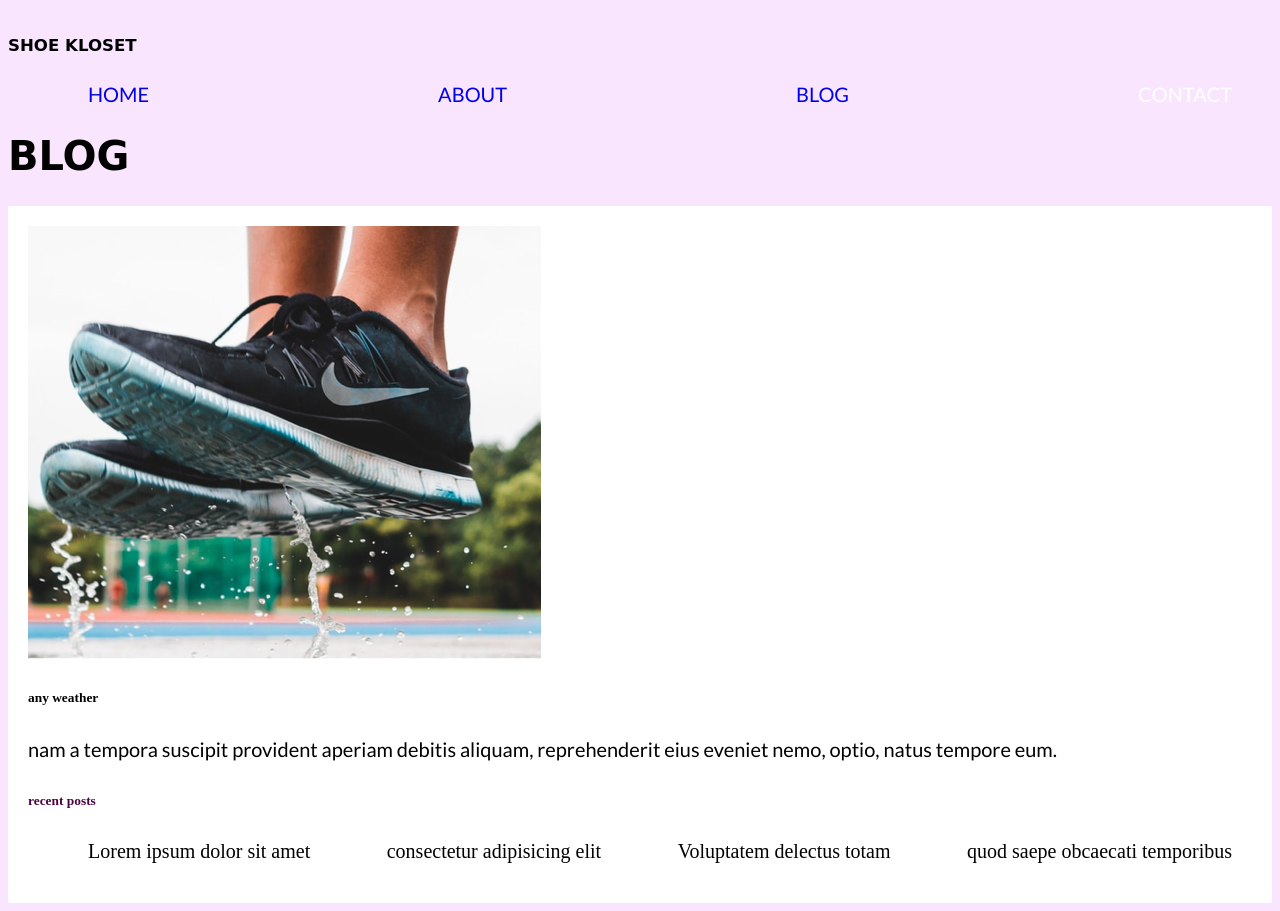
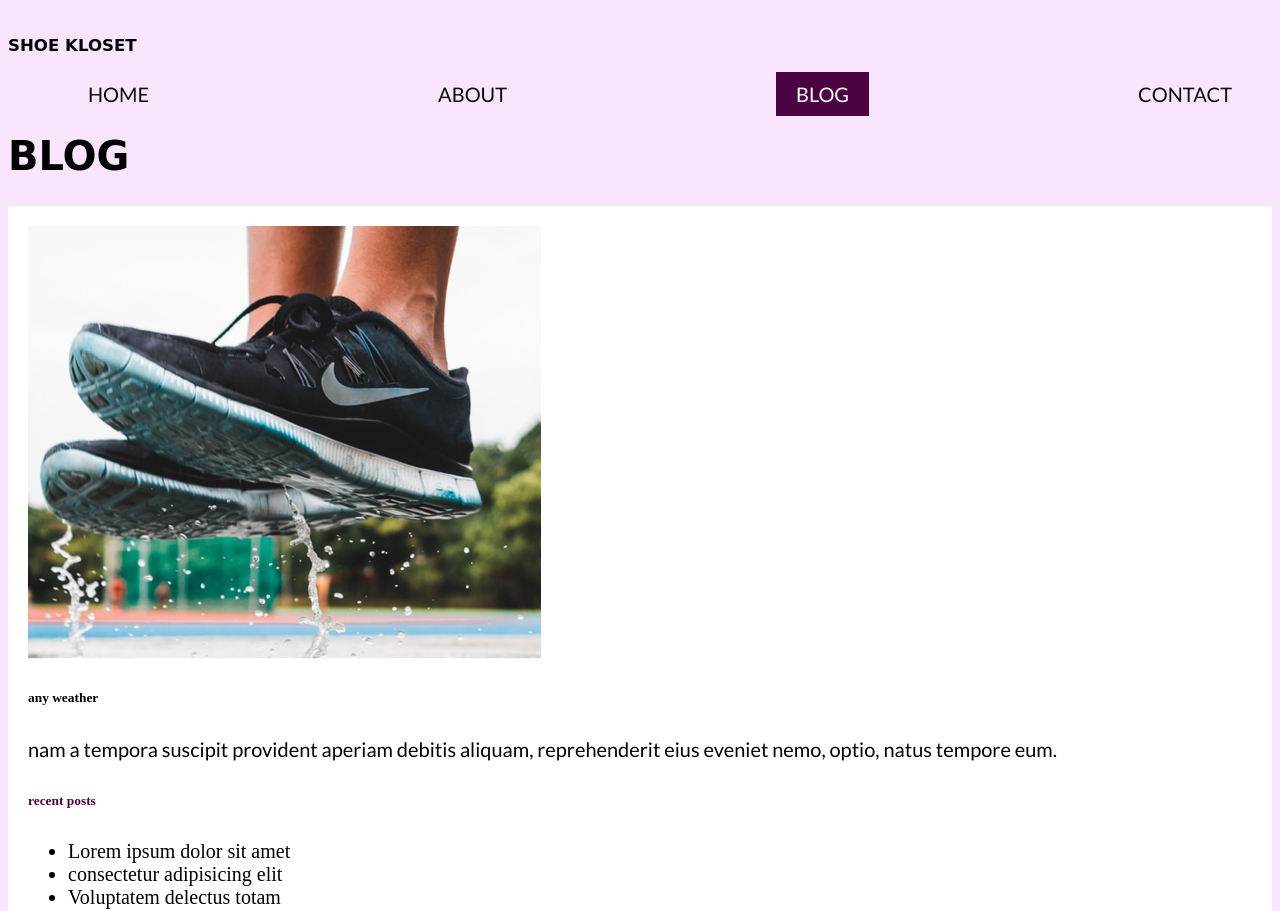
Before and after one commit to heathergh/Heather-Hamilton-project-two, a plain HTML site: page blog.html in a window 1280 px wide. Shown: the top 911 px of the page. Drawn offline with Linux system fonts and the light colour scheme; a web font is replaced by a local one.

Commit message:
Changed class names on header nav links; added color black class; made li styling more specific to nav so image gallery on homepage is not in 3 col grid

```diff
--- a/blog.html
+++ b/blog.html
@@ -15,10 +15,10 @@
             <h5>Shoe Kloset</h5>
             <nav>
                 <ul>
-                    <li><a href="/index.html">Home</a></li>
-                    <li><a href="#">About</a></li>
-                    <li><a href="Blog">Blog</a></li>
-                    <li><a href="/contact.html" class="header__anchor-current header__anchor-color-white">Contact</a>
+                    <li><a href="/index.html" class="header__anchor-color-black">Home</a></li>
+                    <li><a href="#" class="header__anchor-color-black">About</a></li>
+                    <li><a href="/blog" class="header__anchor-current">Blog</a></li>
+                    <li><a href="/contact.html" class="header__anchor-color-black">Contact</a>
                     </li>
                 </ul>
             </nav>
--- a/styles/sass/_global.scss
+++ b/styles/sass/_global.scss
@@ -25,8 +25,8 @@ $plum-purple: #4C0341;
     a:hover {
         text-decoration: underline;
     }
-    .header__anchor_current {
-        background: $pale-mauve;
+    .header__anchor-current {
+        background: $plum-purple;
         color: $white;
     }
     body {
@@ -60,6 +60,9 @@ $plum-purple: #4C0341;
     [class*="color-white"] {
         color: $white;
     }
+    [class*="color-black"] {
+        color: $black;
+    }
     [class*="background-white"] {
         background: $white;
     }
--- a/styles/sass/main.scss
+++ b/styles/sass/main.scss
@@ -4,6 +4,13 @@
 
 @include mq-mobile {}
 
-@include mq-tablet {}
+@include mq-tablet {
+    .section__unordered-list-image-gallery-3 {
+        li {
+            list-style: none;
+            width: calc(100% / 3);
+        }
+    }
+}
 
 @include mq-desktop {}
```
Also changed, not shown: contact.html (+3 -3 lines), index.html (+4 -4 lines), styles/main.css, 1 other file.
